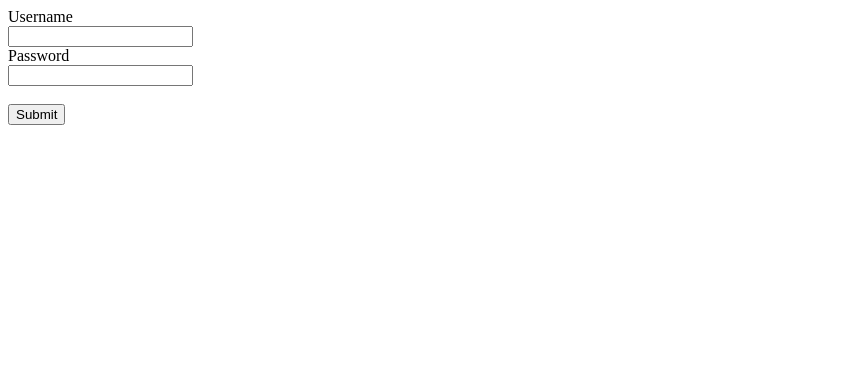
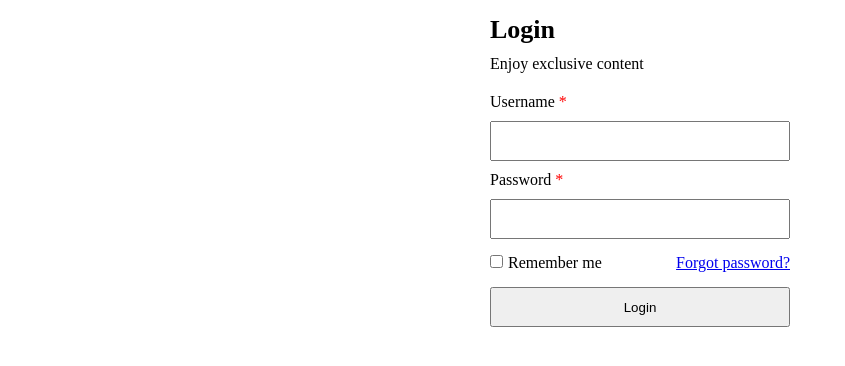
Before and after one commit to youkwhd/fs.jwt, a React (Vite) app in the folder __webpage/: page /login in a window 1280 px wide. Shown: the top 366 px of the page, without its empty margins (0-845 px from the left). Built offline with nearby package versions, Linux system fonts and the light colour scheme.

Commit message:
feat: add bare bone css

```diff
--- a/__webpage/src/components/Token.tsx
+++ b/__webpage/src/components/Token.tsx
@@ -1,11 +1,13 @@
 export default (): JSX.Element => {
     return (
         <>
-            <button onClick={() => console.log(localStorage.getItem("__token"))}>Log Token</button>
-            <button onClick={() => {
-                localStorage.clear()
-                window.location.reload()
-            }}>Clear Token & Refresh</button>
+            <div className="token-util-wrapper">
+                <button onClick={() => console.log(localStorage.getItem("__token"))}>Log Token</button>
+                <button onClick={() => {
+                    localStorage.clear()
+                    window.location.reload()
+                }}>Clear Token & Refresh</button>
+            </div>
         </>
     )
 }
--- a/__webpage/src/main.tsx
+++ b/__webpage/src/main.tsx
@@ -1,8 +1,11 @@
 import React from "react"
 import { createBrowserRouter, RouterProvider } from "react-router-dom"
 import ReactDOM from "react-dom/client"
+
 import Root from "./routes/Root"
 import Login from "./routes/Login"
+
+import "./styles/main.css"
 
 const router = createBrowserRouter([
     {
--- a/__webpage/src/routes/Login.tsx
+++ b/__webpage/src/routes/Login.tsx
@@ -1,5 +1,5 @@
 import { useEffect, useState } from "react"
-import { useNavigate } from "react-router-dom"
+import { useNavigate, NavLink } from "react-router-dom"
 
 export default (): JSX.Element => {
     const [formError, setFormError] = useState(false)
@@ -38,27 +38,41 @@ export default (): JSX.Element => {
 
     return (
         <>
-            <form onSubmit={(e) => handleForm(e)}>
-                <label>
-                    Username
-                    <br />
-                    <input type="text" name="username" />
-                </label>
-                <br />
+            <div className="form-wrapper">
+                <div>
+                    <header>
+                        <h1>Login</h1>
+                        <p>Enjoy exclusive content</p>
+                    </header>
+                    <form onSubmit={(e) => handleForm(e)}>
+                        <div className="form-input">
+                            <label htmlFor="username">Username <span style={{ color: "red" }}>*</span></label>
+                            <input type="text" name="username" required/>
 
-                <label>
-                    Password
-                    <br />
-                    <input type="password" name="password" />
-                </label>
-                <br />
+                            <label htmlFor="password">Password <span style={{ color: "red" }}>*</span></label>
+                            <input type="password" name="password" required />
+                        </div>
+                        <div className="form-forgot">
+                            <label>
+                                <input type="checkbox" name="remember-me" />
+                                Remember me
+                            </label>
 
-                <br />
-                <button type="submit">Submit</button>
-            </form>
-            {formError && (
-                <p>Check your input again, the username and password could be wrong</p>
-            )}
+                            <NavLink to={"/login"}>
+                                Forgot password?
+                            </NavLink>
+                        </div>
+                        <div className="form-submit">
+                            <button type="submit">Login</button>
+                        </div>
+                    </form>
+                    {formError && (
+                        <div className="form-error">
+                            <p>Wrong credentials</p>
+                        </div>
+                    )}
+                </div>
+            </div>
         </>
     )
 }
--- a/__webpage/src/routes/Root.tsx
+++ b/__webpage/src/routes/Root.tsx
@@ -32,8 +32,13 @@ export default (): JSX.Element => {
 
     return (
         <>
-            {secretContent && <p>{secretContent}</p>}
-            <Token />
+            <div className="content-wrapper">
+                {secretContent && (
+                    <p>{secretContent}</p>
+                )}
+
+                <Token />
+            </div>
         </>
     )
 }
--- /dev/null
+++ b/__webpage/src/styles/main.css
@@ -0,0 +1,90 @@
+* {
+    padding: 0;
+    margin: 0;
+    box-sizing: border-box;
+}
+
+.content-wrapper,
+.form-wrapper,
+.form-submit,
+.form-input,
+.form-forgot {
+    display: flex;
+    align-items: center;
+    justify-content: center;
+}
+
+.form-error,
+.token-util-wrapper,
+.form-wrapper header {
+    margin: 15px 0px;
+}
+
+.form-error {
+    color: red;
+}
+
+.form-wrapper header > * {
+    margin: 10px 0px;
+}
+
+.form-wrapper header > h1 {
+    font-size: 26px;
+}
+
+.content-wrapper {
+    margin: 40px 0px;
+}
+
+.content-wrapper,
+.form-input {
+    flex-direction: column;
+}
+
+.token-util-wrapper > * {
+    margin: 0px 5px;
+}
+
+.form-input > * {
+    margin: 5px 0px;
+}
+
+.form-forgot {
+    justify-content: space-between;
+}
+
+.form-wrapper > div {
+    width: 300px;
+}
+
+.form-input label {
+    width: 100%;
+}
+
+.form-input input[type="text"],
+.form-input input[type="password"] {
+    width: 100%;
+    height: 40px;
+    padding: 10px;
+}
+
+.form-forgot input[type="checkbox"] {
+    margin-right: 5px;
+}
+
+.form-forgot {
+    margin-bottom: 5px;
+}
+
+.form-forgot > * {
+    margin: 10px 0px;
+}
+
+.form-submit button {
+    width: 100%;
+    height: 40px;
+}
+
+button {
+    padding: 5px;
+}
```
